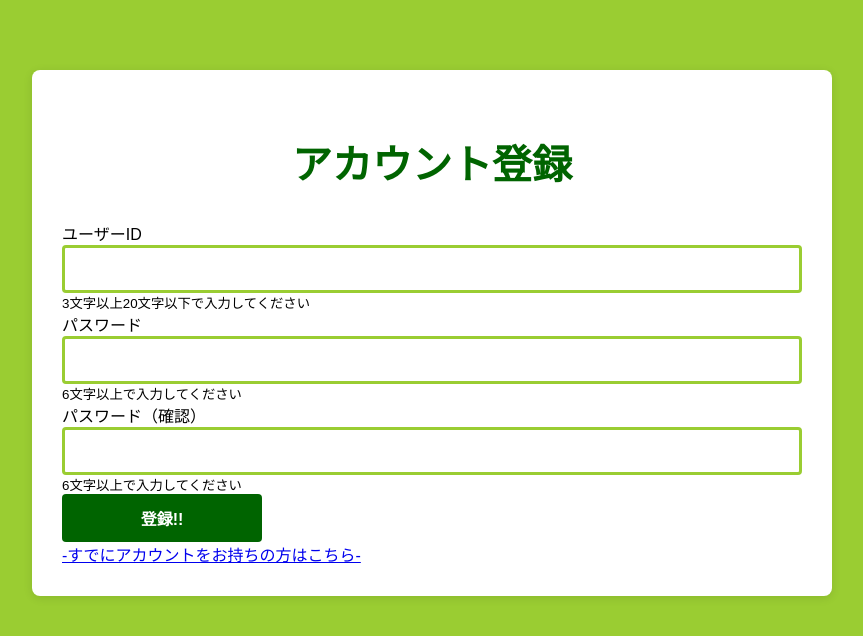
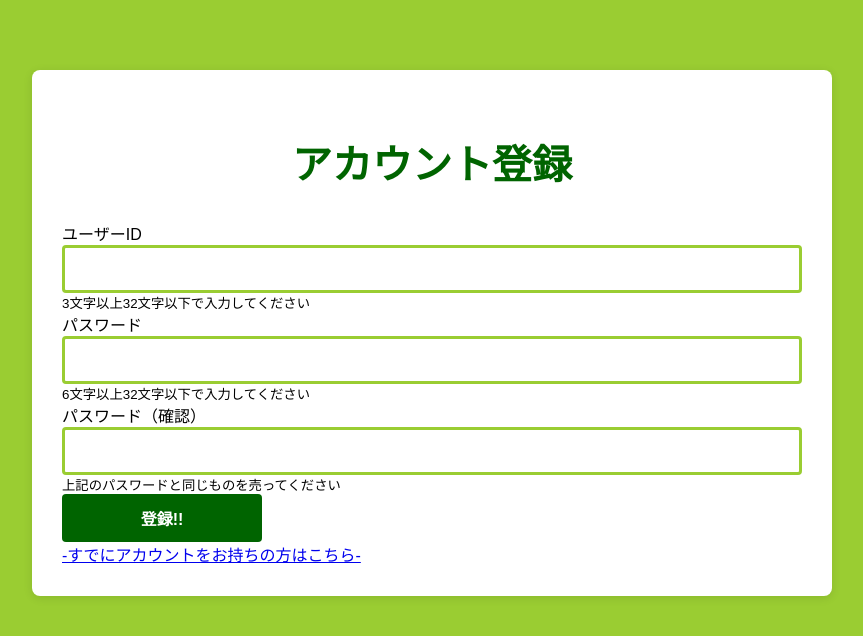
Before and after one commit to yabukilab/ogasawara-d, a PHP site: page /akaunt.php in a window 1280 px wide. Shown: the top 636 px of the page, without its empty margins (208-1071 px from the left). Run offline with PHP 8.4, Linux system fonts and the light colour scheme.

Commit message:
メッセージ修正

```diff
--- a/htdocs/akaunt.php
+++ b/htdocs/akaunt.php
@@ -10,7 +10,6 @@ if ($_SERVER['REQUEST_METHOD'] === 'POST' && empty($error)) {
     $password = $_POST['password'] ?? '';
     $confirm_password = $_POST['confirm_password'] ?? '';
 
-    // バリデーション（修正済み）
     if (empty($user_id) || empty($password) || empty($confirm_password)) {
         $error = 'すべての項目を入力してください。';
     } elseif (strlen($user_id) < 3 || strlen($user_id) > 20) {
@@ -21,17 +20,14 @@ if ($_SERVER['REQUEST_METHOD'] === 'POST' && empty($error)) {
         $error = 'パスワードが一致しません。';
     } else {
         try {
-            // ユーザーIDの重複チェック
+
             $stmt = $db->prepare("SELECT COUNT(*) FROM users WHERE user_id = ?");
             $stmt->execute([$user_id]);
 
             if ($stmt->fetchColumn() > 0) {
                 $error = 'このユーザーIDは既に使用されています。';
             }else{
-                // パスワードをハッシュ化
 
-
-                // ユーザー登録
                 $stmt = $db->prepare("INSERT INTO users (user_id, password) VALUES (?, ?)");
                 $stmt->execute([$user_id, $password]);
 
@@ -72,19 +68,19 @@ if ($_SERVER['REQUEST_METHOD'] === 'POST' && empty($error)) {
                     <div class="input-group">
                         <label for="user_id">ユーザーID</label>
                         <input type="text" id="user_id" name="user_id" value="<?php echo htmlspecialchars($_POST['user_id'] ?? ''); ?>" required>
-                        <small>3文字以上20文字以下で入力してください</small>
+                        <small>3文字以上32文字以下で入力してください</small>
                     </div>
 
                     <div class="input-group">
                         <label for="password">パスワード</label>
                         <input type="password" id="password" name="password" required>
-                        <small>6文字以上で入力してください</small>
+                        <small>6文字以上32文字以下で入力してください</small>
                     </div>
 
                     <div class="input-group">
                         <label for="confirm_password">パスワード（確認）</label>
                         <input type="password" id="confirm_password" name="confirm_password" required>
-                        <small>6文字以上で入力してください</small>
+                        <small>上記のパスワードと同じものを売ってください</small>
                     </div>
 
                     <button type="submit" class="btn">登録!!</button>
--- a/htdocs/recipe_delete.php
+++ b/htdocs/recipe_delete.php
@@ -67,7 +67,7 @@ $result = $prepare->fetchAll(PDO::FETCH_ASSOC);
         </tbody>
       </table>
       <div class="button-group">
-        <input type="submit" class="btn" value="削除処理へ送信">
+        <input type="submit" class="btn" value="削除">
       </div>
     </form>
   </div>
```
